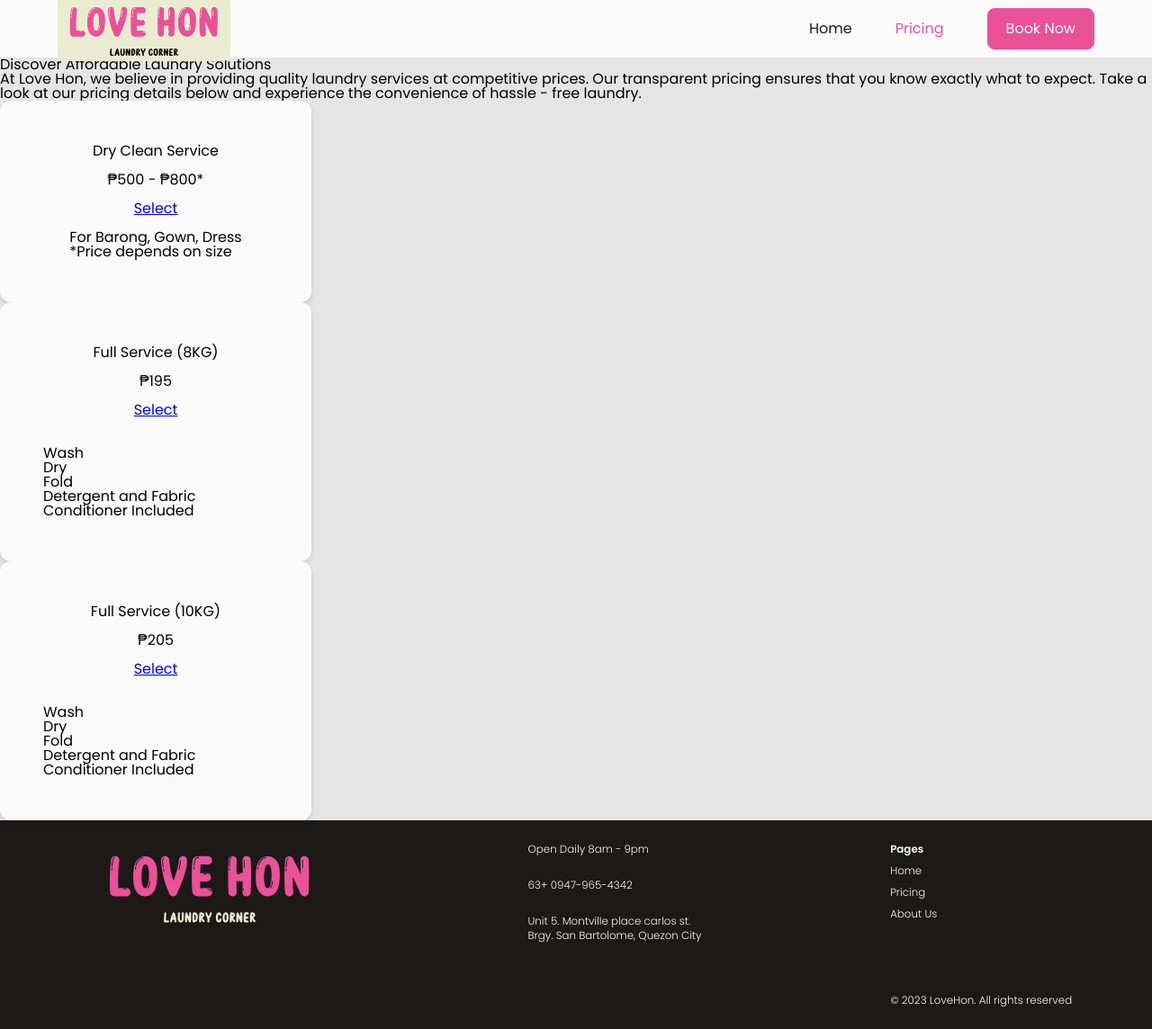
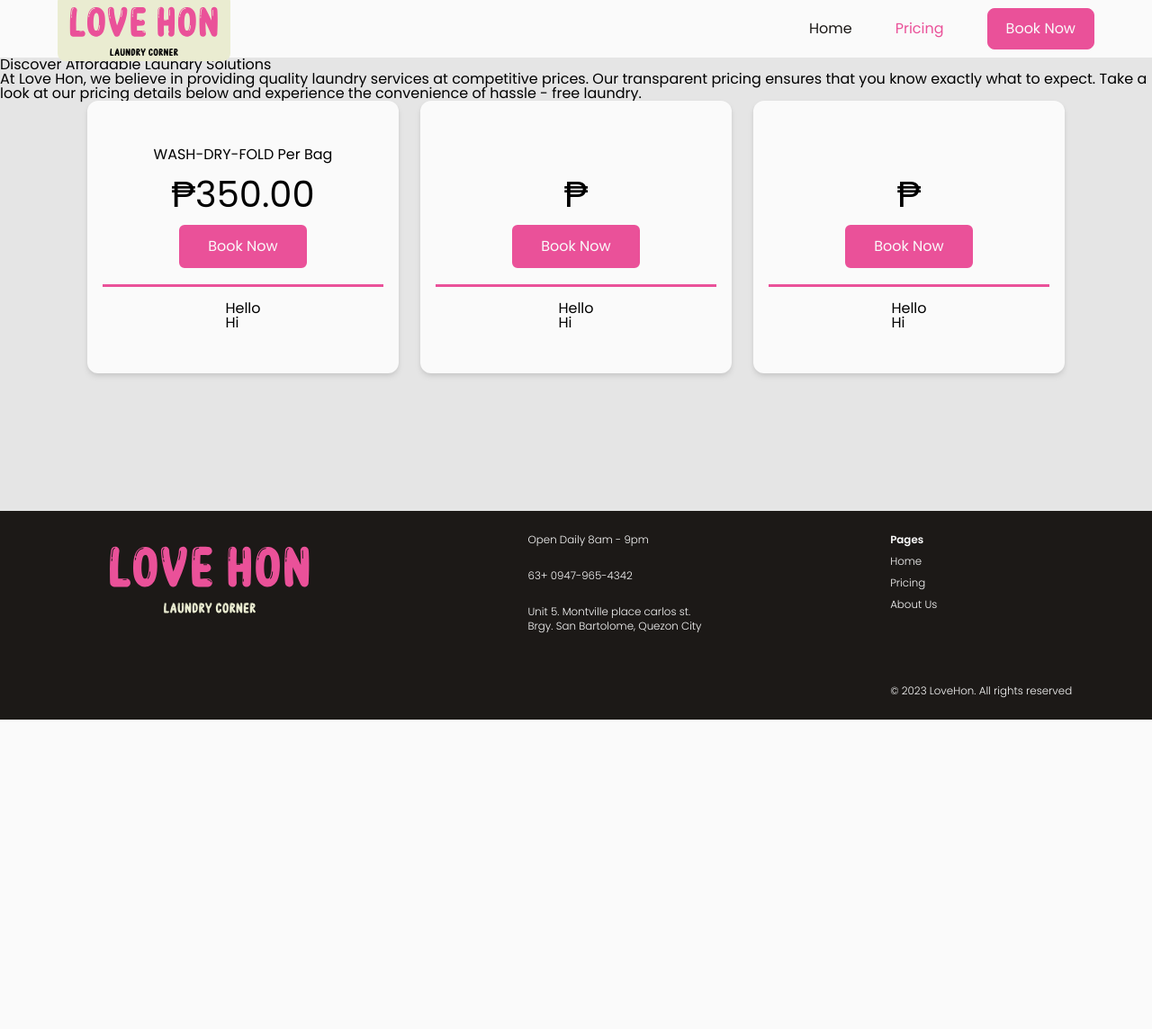
Before and after one commit to ICS2608-Final-Project/laundry-system, a PHP site: page /pricing.php in a window 1280 px wide. Shown: the whole page at 90% size. After the commit the page ends 800 px from the top, so only its background shows below. Run offline with PHP 8.4, Linux system fonts and the light colour scheme; data comes from the database, SQL or seed files in the repository; data that the repository does not hold is empty.

Commit message:
fixed pricing size

```diff
--- a/pricing.php
+++ b/pricing.php
@@ -5,6 +5,10 @@
     $page_description = "";
     require_once 'config/session.config.php';
     require_once "template/header.php";
+
+    require_once 'classes/ServicesModel.php';
+    $service = new ServicesModel();
+    $services = $service->fetch_services();
 ?>
 <main>
     <div class="container">
@@ -19,39 +23,14 @@
         </div>
     </div>
     <div class="pricing-cards">
-        <div class="pricing-card">
-            <h2>Dry Clean Service</h2>
-            <h1>₱500 - ₱800*</h1>
-            <a href="#" class="btn">Select</a>
-            <ul>
-                <li>For Barong, Gown, Dress</li>
-                <li><i>*Price depends on size</i></li>
-            </ul>
-        </div>
-        <div class="pricing-card">
-            <h2>Full Service (8KG)</h2>
-            <h1>₱195</h1>
-            <a href="#" class="btn">Select</a>
-            <div class="divider-line1"></div>
-            <ul>
-                <li>Wash</li>
-                <li>Dry</li>
-                <li>Fold</li>
-                <li>Detergent and Fabric Conditioner Included</li>
-            </ul>
-        </div>
-        <div class="pricing-card">
-            <h2>Full Service (10KG)</h2>
-            <h1>₱205</h1>
-            <a href="#" class="btn">Select</a>
-            <div class="divider-line2"></div>
-            <ul>
-                <li>Wash</li>
-                <li>Dry</li>
-                <li>Fold</li>
-                <li>Detergent and Fabric Conditioner Included</li>
-            </ul>
-        </div>
+        <?php
+        require_once 'template/pricing.component.php';
+        $pricing = new PricingComponent();
+        for($i = 0;$i < 3; $i++) {
+            $pricing->render($services[$i]['service_name'], $services[$i]['service_price'], ['Hello', 'Hi']);
+        }
+        ?>
+
     </div>
 </main>
 <?php include_once 'template/footer.php' ?>
--- a/scss/_pricing.component.scss
+++ b/scss/_pricing.component.scss
@@ -1,5 +1,4 @@
-@import 'colors';
-
+@import "colors";
 
 .pricing-container {
   display: flex;
@@ -18,20 +17,34 @@
   flex-direction: column;
   align-items: center;
   padding: 3rem;
-    border-radius: .75rem;
+  border-radius: 0.75rem;
   max-width: 250px;
+  flex: 1;
   // border: 1px solid red;
   gap: 1rem;
   background-color: $neutral-white;
-    filter: drop-shadow(0 4px 3px rgb(0 0 0 / 0.07)) drop-shadow(0 2px 2px rgb(0 0 0 / 0.06));
+  filter: drop-shadow(0 4px 3px rgb(0 0 0 / 0.07))
+    drop-shadow(0 2px 2px rgb(0 0 0 / 0.06));
+
+  .service-details {
+    display: flex;
+    flex-direction: column;
+    justify-content: center;
+    align-items: center;
+    gap: .5rem;
+    flex: 1;
     h3 {
-        font-size: 1.5rem;
-        line-height: 1.75;
+      font-size: 1rem;
+      line-height: 1.5rem;
+      text-align: center;
+      flex: 1;
+    }
   }
 
   .service-price {
     font-size: 2.5rem;
-        line-height: 2.75rem;
+    line-height: 3rem;
+    flex: 1;
   }
 
   .book-button {
@@ -40,7 +53,7 @@
     background-color: $primary;
     padding: 1rem 2rem;
     border: 2px solid $neutral-white;
-        border-radius: .5rem;
+    border-radius: 0.5rem;
   }
 
   .book-button:hover {
--- /dev/null
+++ b/scss/_pricing.scss
@@ -0,0 +1,15 @@
+@import 'colors';
+@import 'typography';
+
+.pricing-cards {
+    display: flex;
+    flex-direction: column;
+    gap: 1.5rem;
+    justify-content: center;
+}
+
+@media (min-width: 640px) {
+    .pricing-cards {
+        flex-direction: row;
+    }
+}
--- a/scss/main.scss
+++ b/scss/main.scss
@@ -9,6 +9,7 @@
 @import 'booking';
 @import 'booking.pickup';
 @import 'forms';
+@import 'pricing';
 
 body {
     min-height: 100vh;
--- a/template/pricing.component.php
+++ b/template/pricing.component.php
@@ -2,17 +2,36 @@
 
 class PricingComponent {
 
+    // function render($service_name, $service_price, $inclusions) {
+    //     echo '<div class="pricing-card">';
+    //     echo '<h3>'. ucwords($service_name) . '</h3>';
+    //     echo '<h4 class="service-price">₱'. $service_price . '</h4>';
+    //     echo '<a href="#" class="book-button">Book Now</a>';
+    //     echo '<span class="thematic-break"> </span>';
+    //     echo '<ul>';
+    //     foreach($inclusions as $inclusion) {
+    //         echo '<li>'. $inclusion .'</li>';
+    //     }
+    //     echo '</ul>';
+    //     echo '</div>';
+    // }
+
     function render($service_name, $service_price, $inclusions) {
-        echo '<div class="pricing-card">';
-        echo '<h3>'. ucwords($service_name) . '</h3>';
-        echo '<h4 class="service-price">₱'. $service_price . '</h4>';
-        echo '<a href="#" class="book-button">Book Now</a>';
-        echo '<span class="thematic-break"> </span>';
-        echo '<ul>';
-        foreach($inclusions as $inclusion) {
-            echo '<li>'. $inclusion .'</li>';
-        }
-        echo '</ul>';
-        echo '</div>';
+    ?>
+    <div class="pricing-card">
+        <div class="service-details">
+            <h3><?= ucwords($service_name) ?></h3>
+            <h4 class="service-price">₱<?= $service_price ?></h4>
+            <a href="#" class="book-button">Book Now</a>
+        </div>
+        <span class="thematic-break"> </span>
+        <ul>
+            <?php foreach ($inclusions as $inclusion): ?>
+                <li><?= $inclusion ?></li>
+            <?php endforeach; ?>
+        </ul>
+    </div>
+    <?php
     }
 }
+?>
```
Also changed, not shown: css/main.css, 1 other file. Lines whose indentation alone changed are shown as unchanged.
